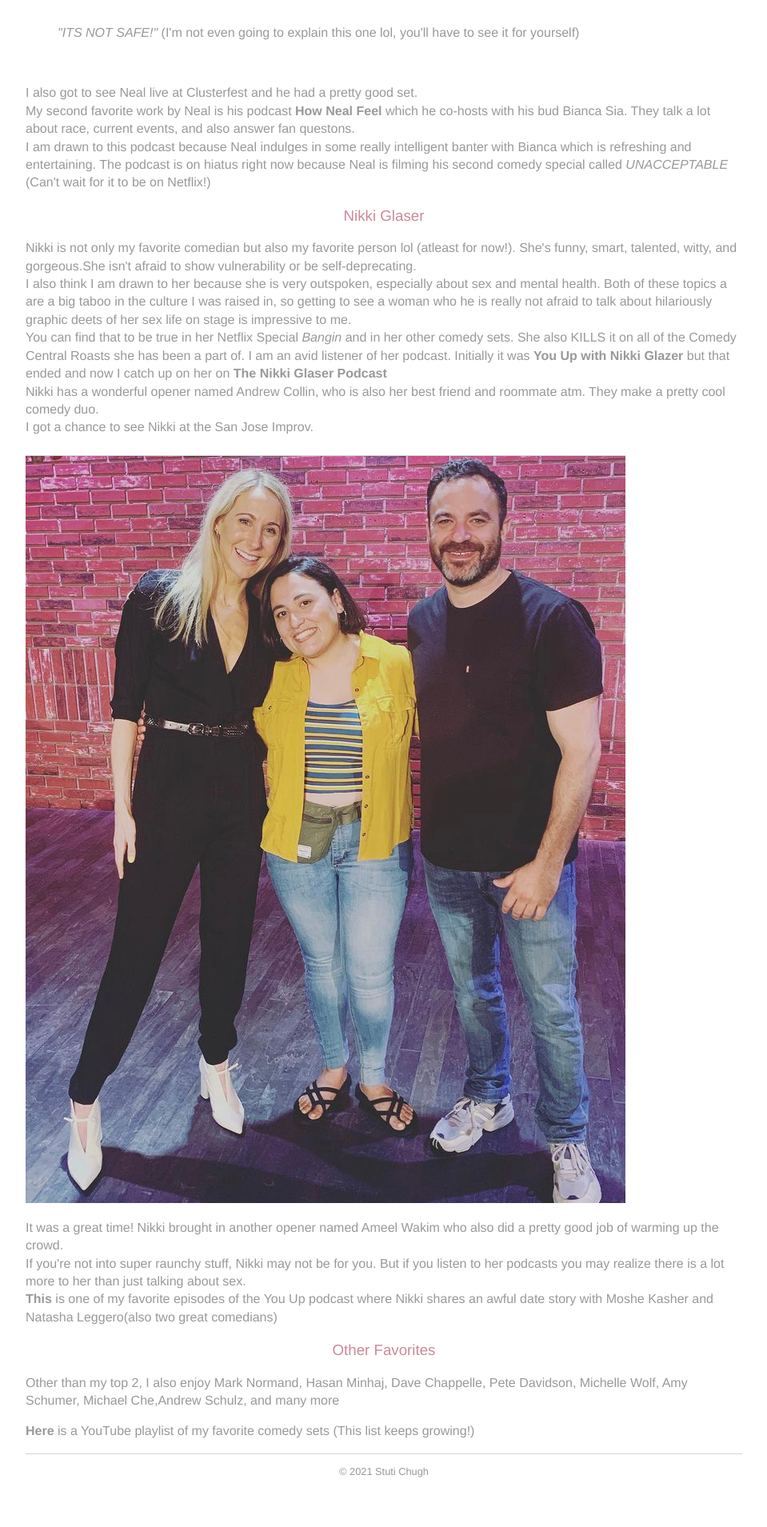
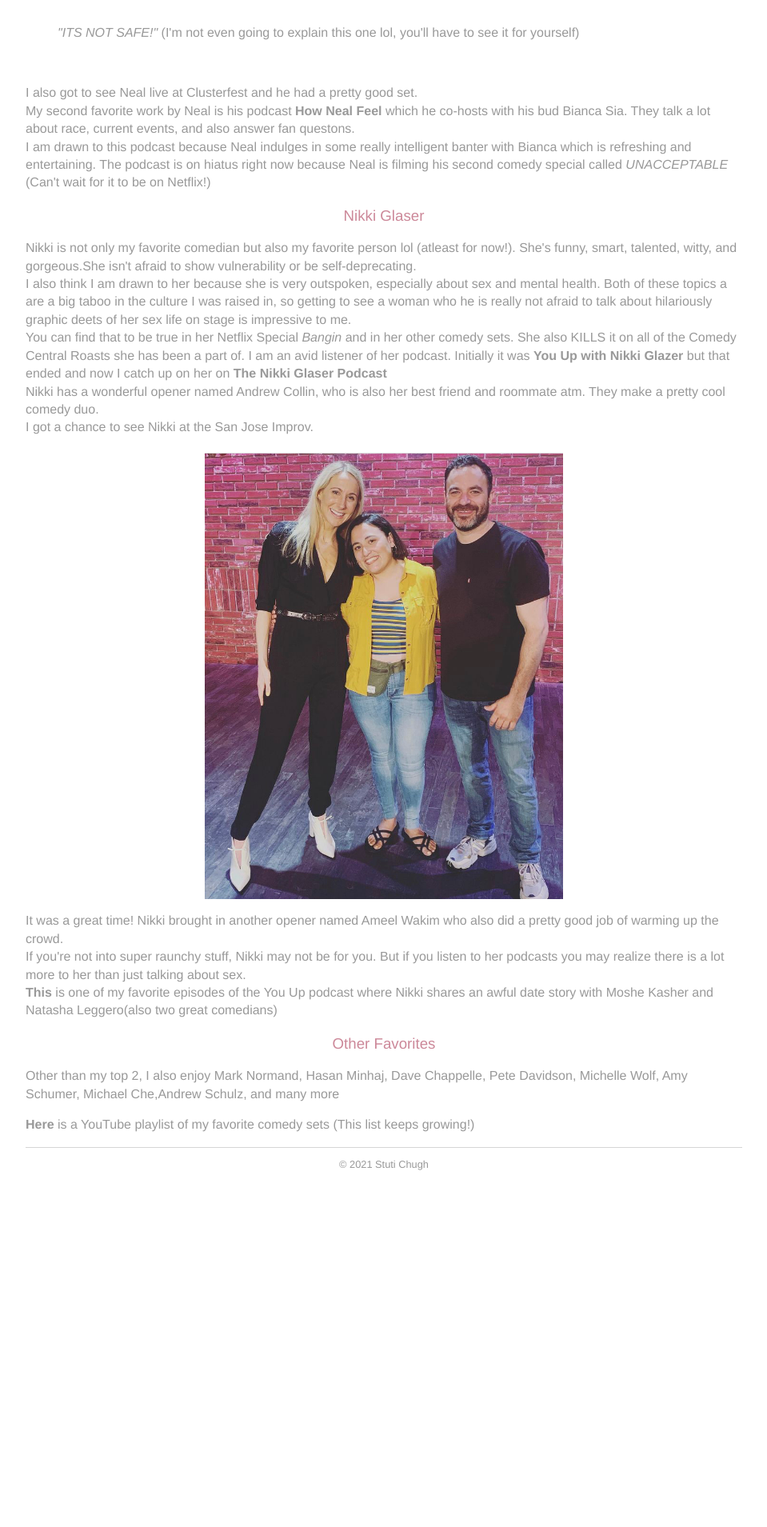
Before and after one commit to stutichugh/stutichugh.github.io, a Jekyll site: the page built from comedy.html, in a window 1280 px wide. Shown: the part 794-2703 px from the top of the page at 80% size, without its empty margins (160-1119 px from the left). Built offline with Jekyll 4.4.1, drawn with Linux system fonts in a browser that asks for light colours; after the commit the page ends 2319 px from its top, so only the background shows below that.

Commit message:
Update main.css

```diff
--- a/css/main.css
+++ b/css/main.css
@@ -58,9 +58,9 @@ ul {
 }
 
 
-/* .center {
+.center {
   display: block;
   margin-left: auto;
   margin-right: auto;
   width: 50%;
-} */
+}
```
